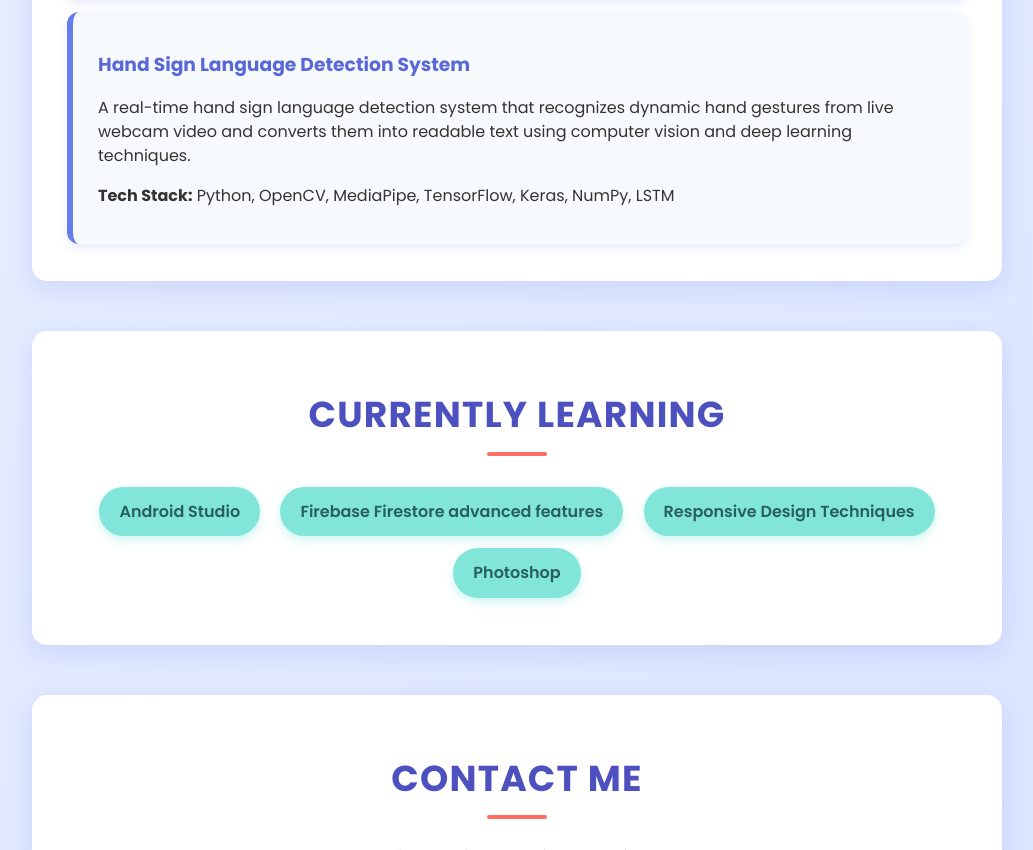
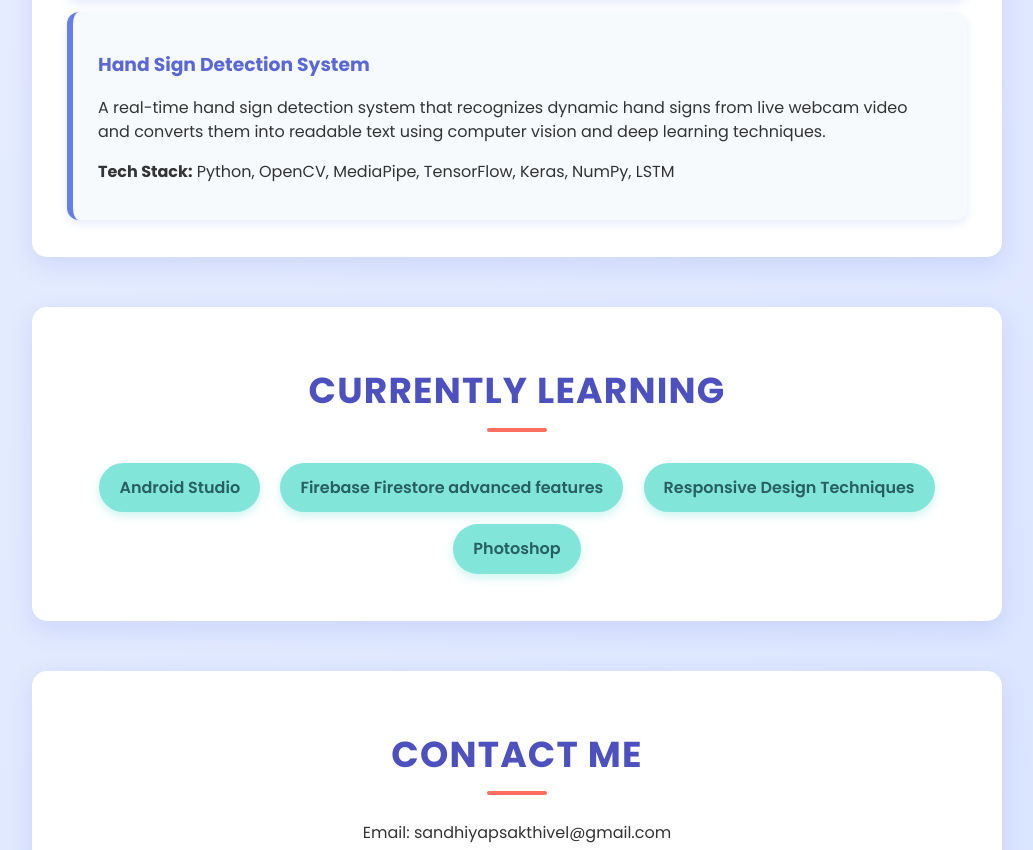
Before and after one commit to Sandy-45-art/myportfolio, a plain HTML site: page index.html in a window 1280 px wide. Shown: the part 2000-2850 px from the top of the page, without its empty margins (123-1156 px from the left). Drawn offline with Linux system fonts and the light colour scheme.

Commit message:
project updated

```diff
--- a/index.html
+++ b/index.html
@@ -71,11 +71,11 @@
 
         </div>
         <div class="project">
-            <h3>Hand Sign Language Detection System</h3>
+            <h3>Hand Sign Detection System</h3>
 
             <p>
-                A real-time hand sign language detection system that recognizes dynamic hand
-                gestures from live webcam video and converts them into readable text using
+                A real-time hand sign detection system that recognizes dynamic hand
+                signs from live webcam video and converts them into readable text using
                 computer vision and deep learning techniques.
             </p>
 
```
